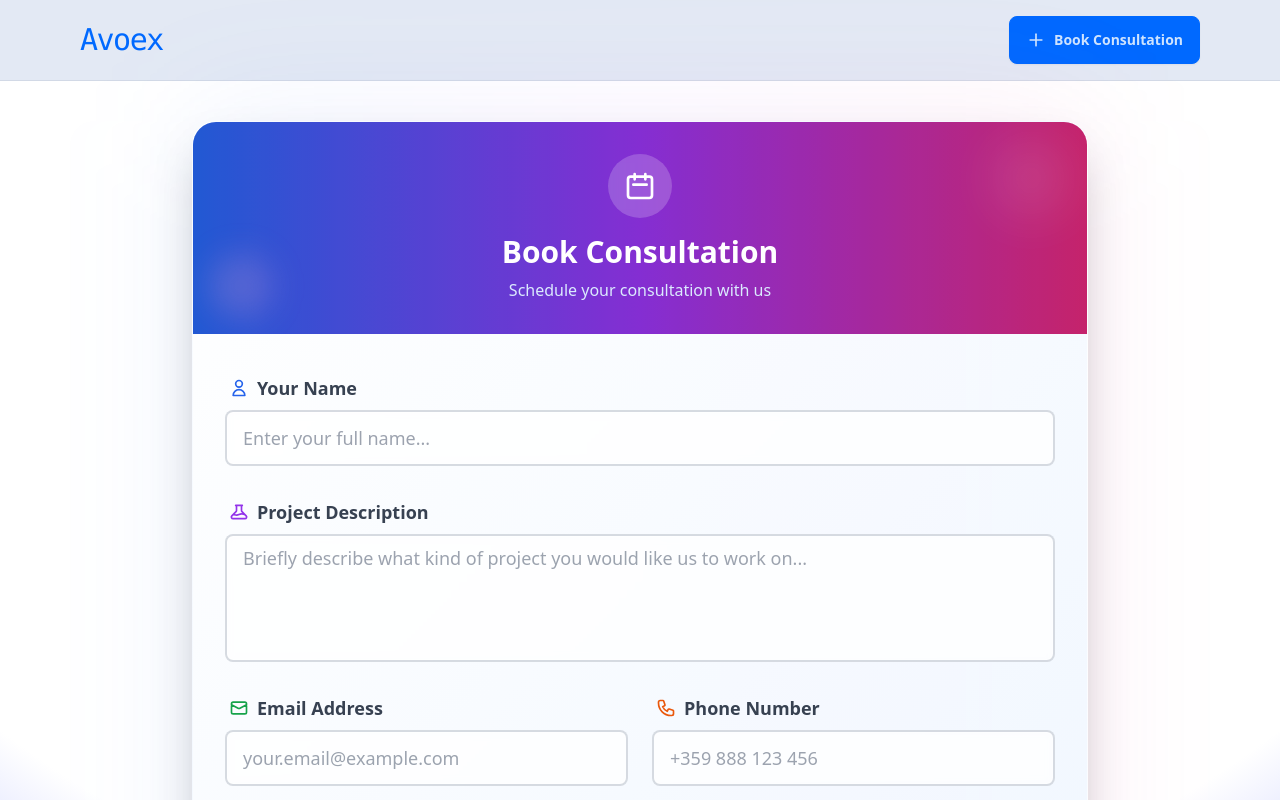
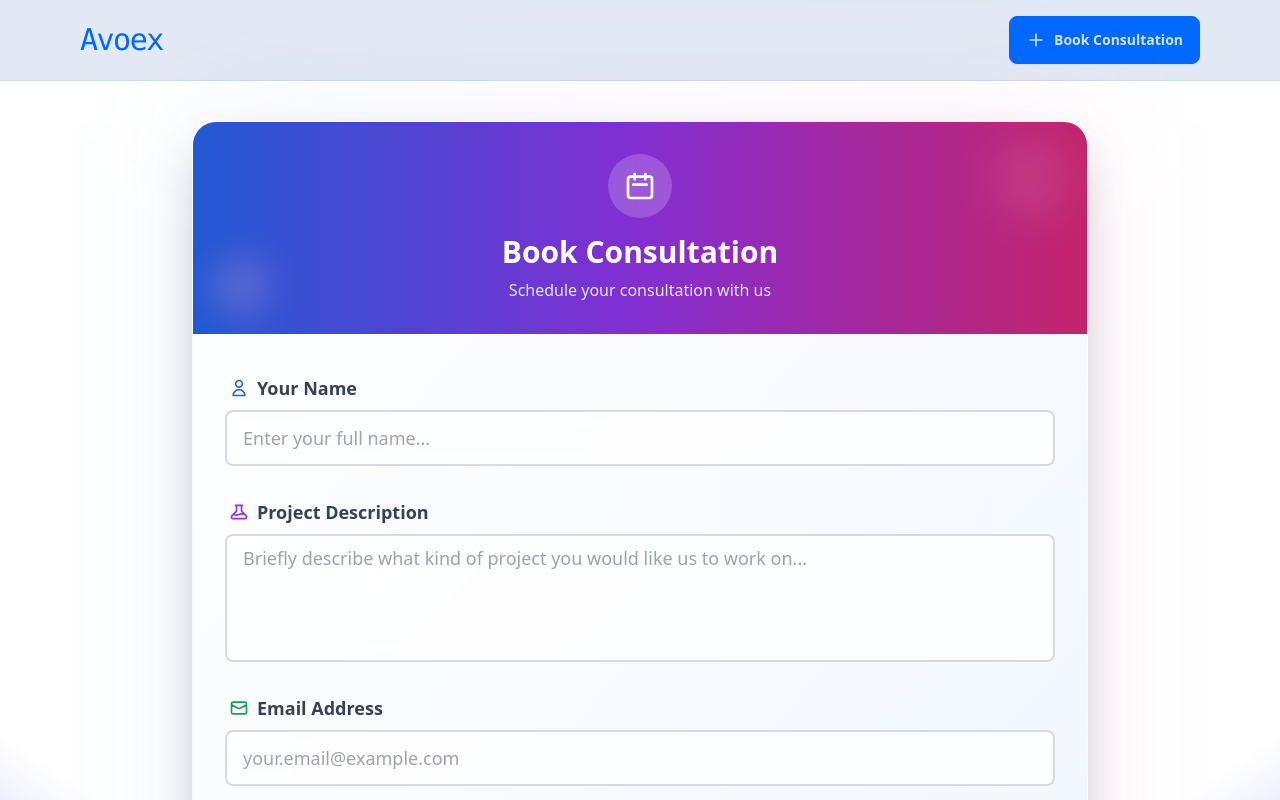
Before and after one commit to Angelvalkov2003/Avoex_frontend, a React (Vite) app: page / in a window 1280 px wide. Shown: the top 800 px of the page. Built offline with nearby package versions, Linux system fonts and the light colour scheme.

Commit message:
Changing the reservation logic

```diff
--- a/src/pages/HomePage.jsx
+++ b/src/pages/HomePage.jsx
@@ -14,7 +14,6 @@ const HomePage = () => {
   const [title, setTitle] = useState("");
   const [content, setContent] = useState("");
   const [email, setEmail] = useState("");
-  const [phone, setPhone] = useState("");
   const [meetingDateTime, setMeetingDateTime] = useState("");
   const [createLoading, setCreateLoading] = useState(false);
 
@@ -22,27 +21,26 @@ const HomePage = () => {
   const handleCreateNote = async (e) => {
     e.preventDefault();
 
-    if (!title.trim() || !content.trim() || !email.trim() || !phone.trim() || !meetingDateTime.trim()) {
+    if (!title.trim() || !content.trim() || !email.trim() || !meetingDateTime.trim()) {
       toast.error("All fields are required");
       return;
     }
 
     setCreateLoading(true);
     try {
-      // Parse datetime input into separate date, time, and timezone
-      const { date, time, timezone } = parseDateTimeInput(meetingDateTime);
+      // Parse datetime input into combined date/time and timezone
+      const { clientsDate, clientsTimeZone } = parseDateTimeInput(meetingDateTime);
 
       // Calculate Bulgarian time
-      const bgTime = convertToBulgarianTime(meetingDateTime);
+      const { bgDate, bgTime } = convertToBulgarianTime(meetingDateTime);
 
       await api.post("/notes", {
         title,
         content,
         email,
-        phone,
-        meetingDate: date,
-        meetingTime: time,
-        meetingTimezone: timezone,
+        ClientsDate: clientsDate,
+        ClientsTimeZone: clientsTimeZone,
+        BGdate: bgDate,
         BGtime: bgTime
       });
 
@@ -52,7 +50,6 @@ const HomePage = () => {
       setTitle("");
       setContent("");
       setEmail("");
-      setPhone("");
       setMeetingDateTime("");
     } catch (error) {
       console.log("Error creating note", error);
@@ -143,8 +140,6 @@ const HomePage = () => {
                       />
                     </div>
 
-                    {/* Contact information grid */}
-                    <div className="grid grid-cols-1 md:grid-cols-2 gap-6">
                     {/* Email field */}
                     <div className="form-control group">
                       <label className="label">
@@ -162,26 +157,6 @@ const HomePage = () => {
                         value={email}
                         onChange={(e) => setEmail(e.target.value)}
                       />
-                      </div>
-
-                      {/* Phone field */}
-                      <div className="form-control group">
-                        <label className="label">
-                          <span className="label-text text-lg font-semibold text-gray-700 flex items-center gap-2">
-                            <svg className="w-5 h-5 text-orange-600" fill="none" stroke="currentColor" viewBox="0 0 24 24">
-                              <path strokeLinecap="round" strokeLinejoin="round" strokeWidth={2} d="M3 5a2 2 0 012-2h3.28a1 1 0 01.948.684l1.498 4.493a1 1 0 01-.502 1.21l-2.257 1.13a11.042 11.042 0 005.516 5.516l1.13-2.257a1 1 0 011.21-.502l4.493 1.498a1 1 0 01.684.949V19a2 2 0 01-2 2h-1C9.716 21 3 14.284 3 6V5z" />
-                            </svg>
-                            Phone Number
-                          </span>
-                        </label>
-                        <input
-                          type="tel"
-                          placeholder="+359 888 123 456"
-                          className="input input-bordered w-full h-14 text-lg transition-all duration-300 focus:scale-[1.02] focus:shadow-lg border-2 focus:border-orange-500 bg-white/80 backdrop-blur-sm"
-                          value={phone}
-                          onChange={(e) => setPhone(e.target.value)}
-                        />
-                      </div>
                     </div>
 
                     {/* Date & Time field */}
```
Also changed, not shown: src/lib/utils.js. Lines whose indentation alone changed are shown as unchanged.
